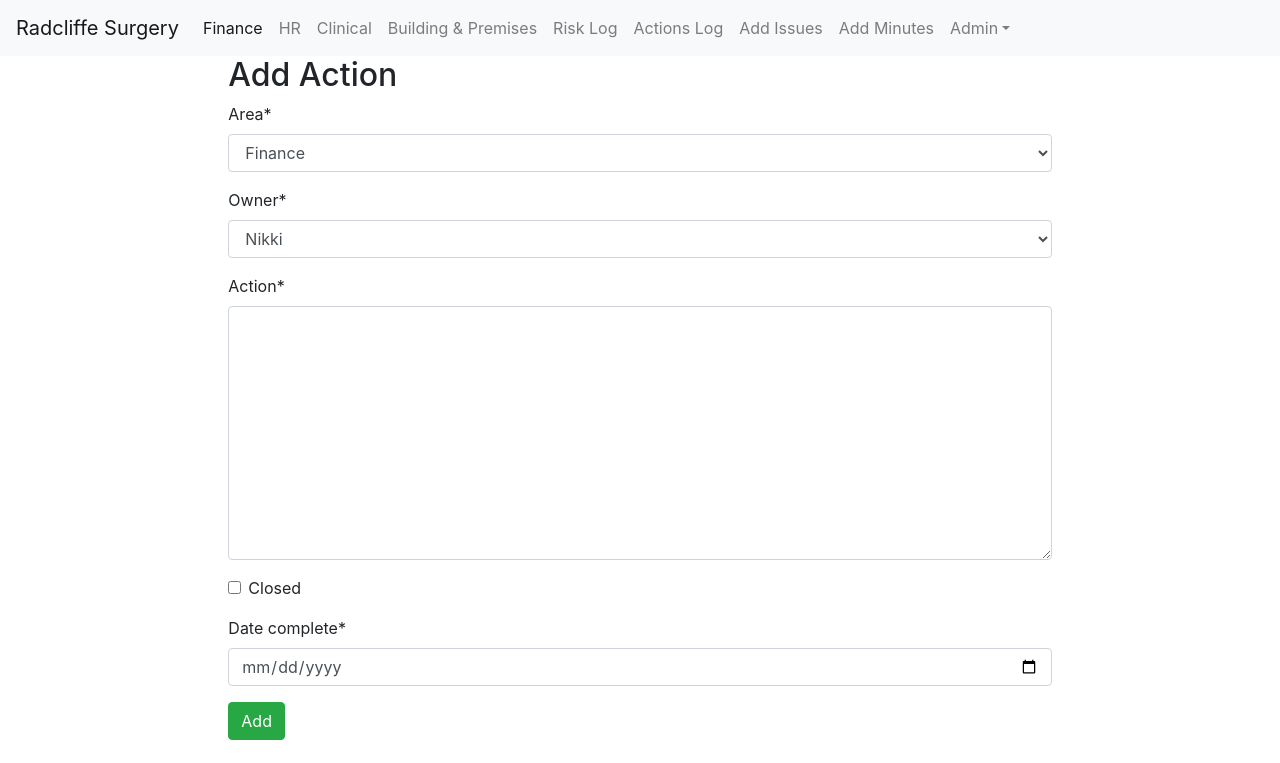
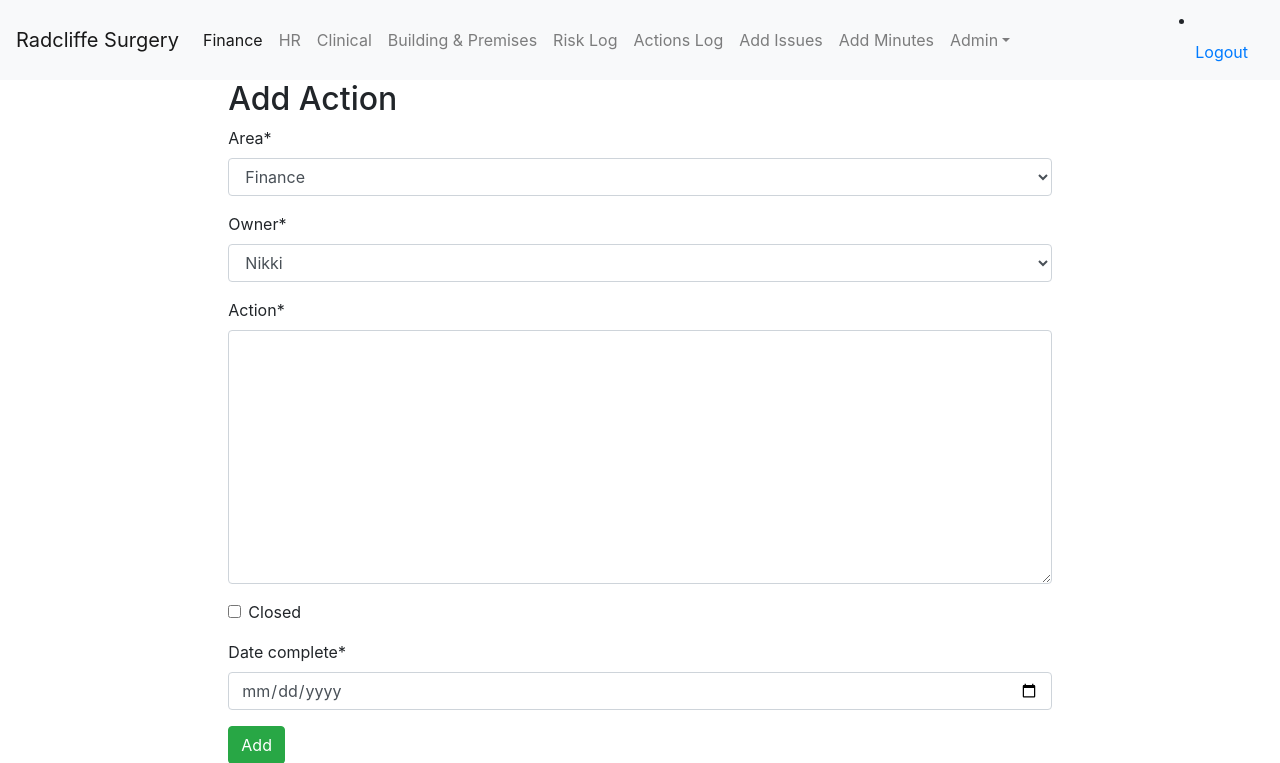
Before and after one commit to tidders2000/meeting_dashboard, a Django app: page /db/actions/ in a window 1280 px wide. Shown: the top 763 px of the page. Run offline with Django 3.2, Linux system fonts and the light colour scheme; some libraries are stand-ins or nearby versions.

Commit message:
added logout to menu

```diff
--- a/templates/base.html
+++ b/templates/base.html
@@ -92,6 +92,9 @@
               <a class="dropdown-item" href="{% url 'charts' %}">Charts</a>
 
                   </li></div></li>
+                         <li class="nav-item">
+            <a class="nav-link" href="{% url 'logout' %}">Logout</a>
+          </li>
 
         </ul>
       </div>
```
